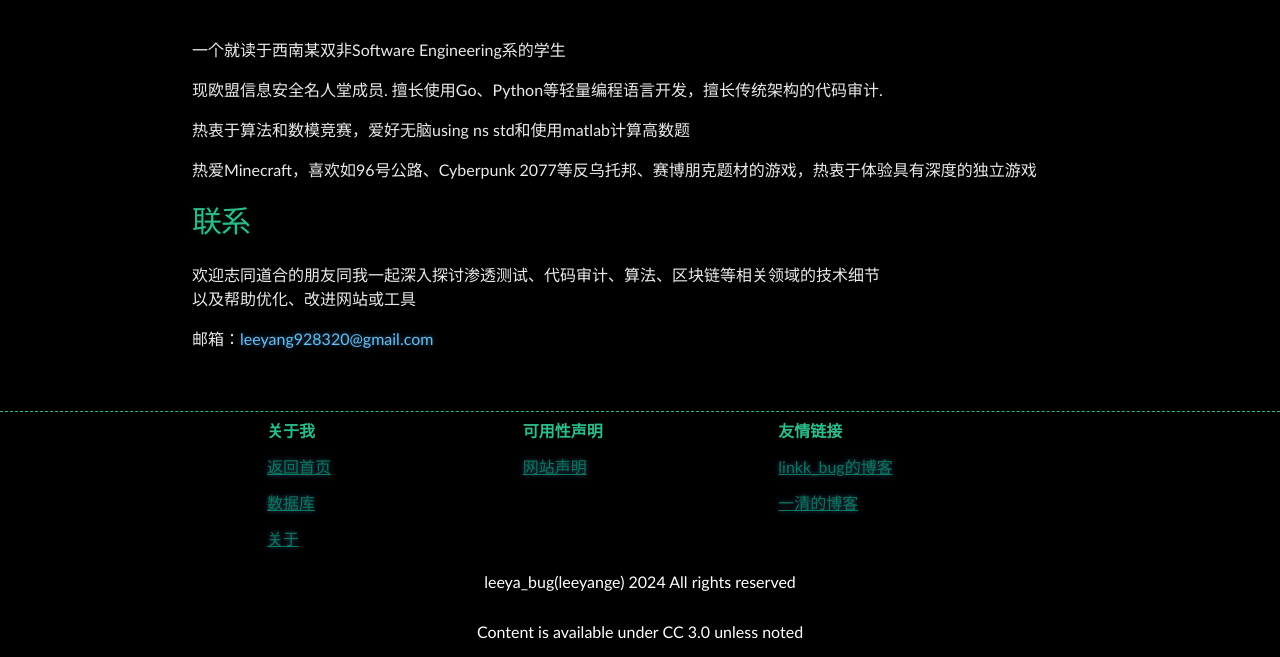
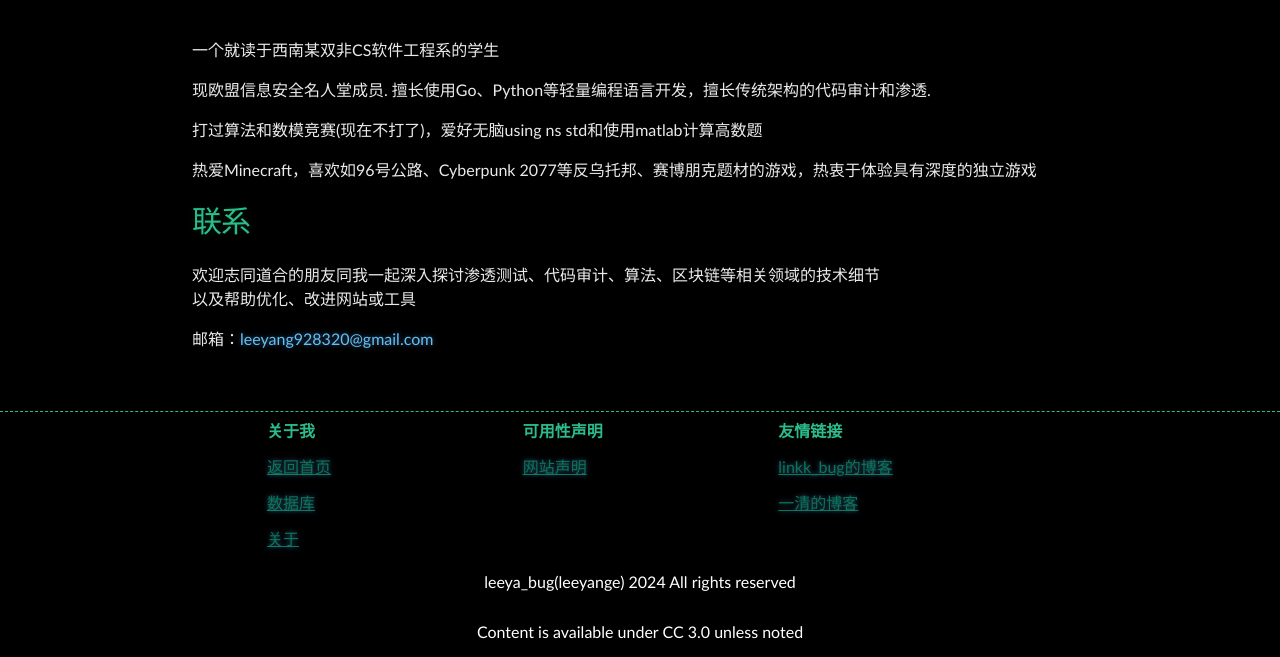
Before and after one commit to Leeyangee/leeyangee.github.io, a Jekyll site: the page built from about.md, in a window 1280 px wide. Shown: the part 439-1096 px from the top of the page. Built offline with Jekyll 4.4.1, drawn with Linux system fonts in a browser that asks for light colours.

Commit message:
Update about.md

```diff
--- a/about.md
+++ b/about.md
@@ -3,11 +3,11 @@ layout: page
 title: 关于
 ---
 
-一个就读于西南某双非Software Engineering系的学生
+一个就读于西南某双非CS软件工程系的学生
 
-现欧盟信息安全名人堂成员. 擅长使用Go、Python等轻量编程语言开发，擅长传统架构的代码审计.
+现欧盟信息安全名人堂成员. 擅长使用Go、Python等轻量编程语言开发，擅长传统架构的代码审计和渗透.
 
-热衷于算法和数模竞赛，爱好无脑using ns std和使用matlab计算高数题
+打过算法和数模竞赛(现在不打了)，爱好无脑using ns std和使用matlab计算高数题
 
 热爱Minecraft，喜欢如96号公路、Cyberpunk 2077等反乌托邦、赛博朋克题材的游戏，热衷于体验具有深度的独立游戏
 
```
